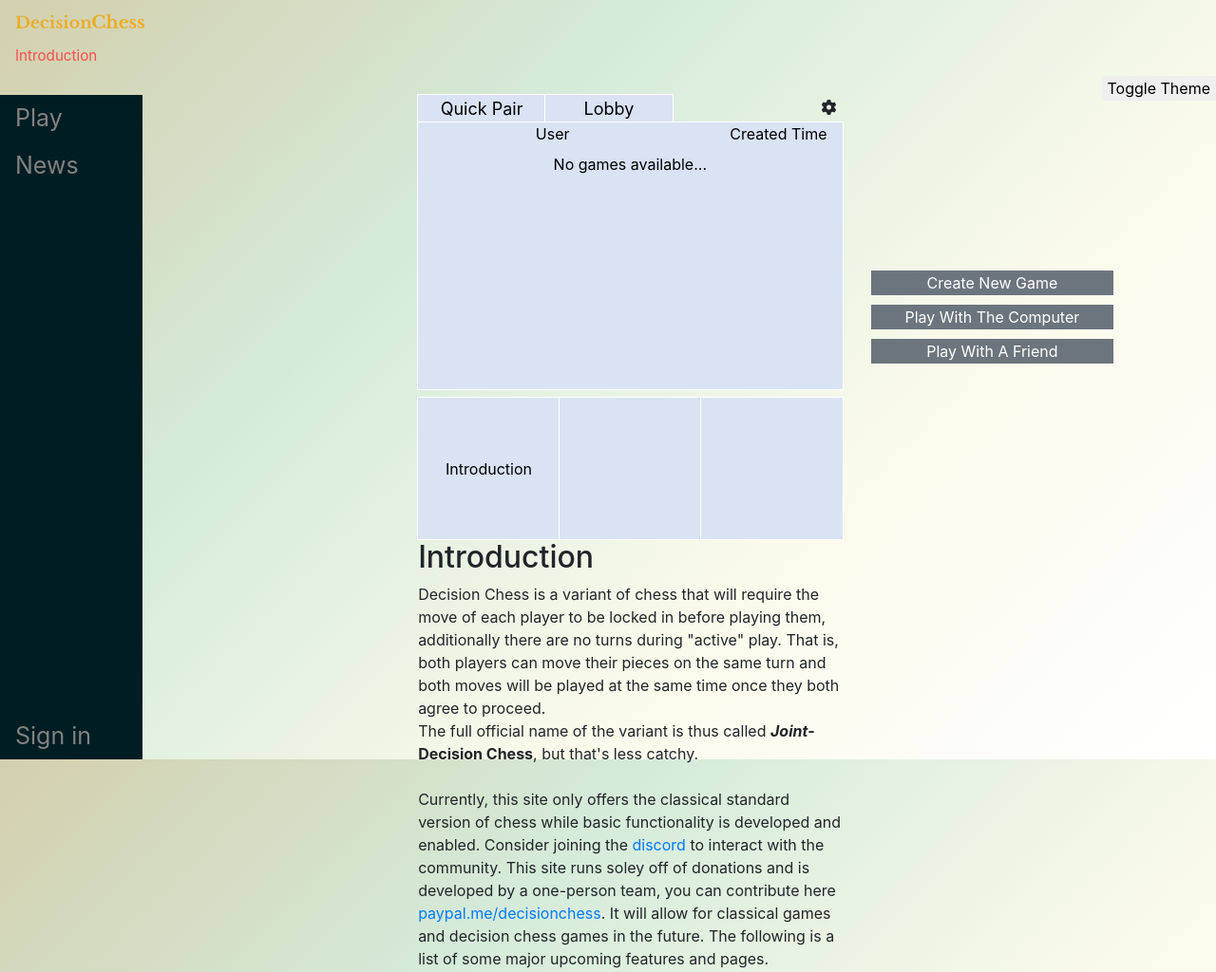
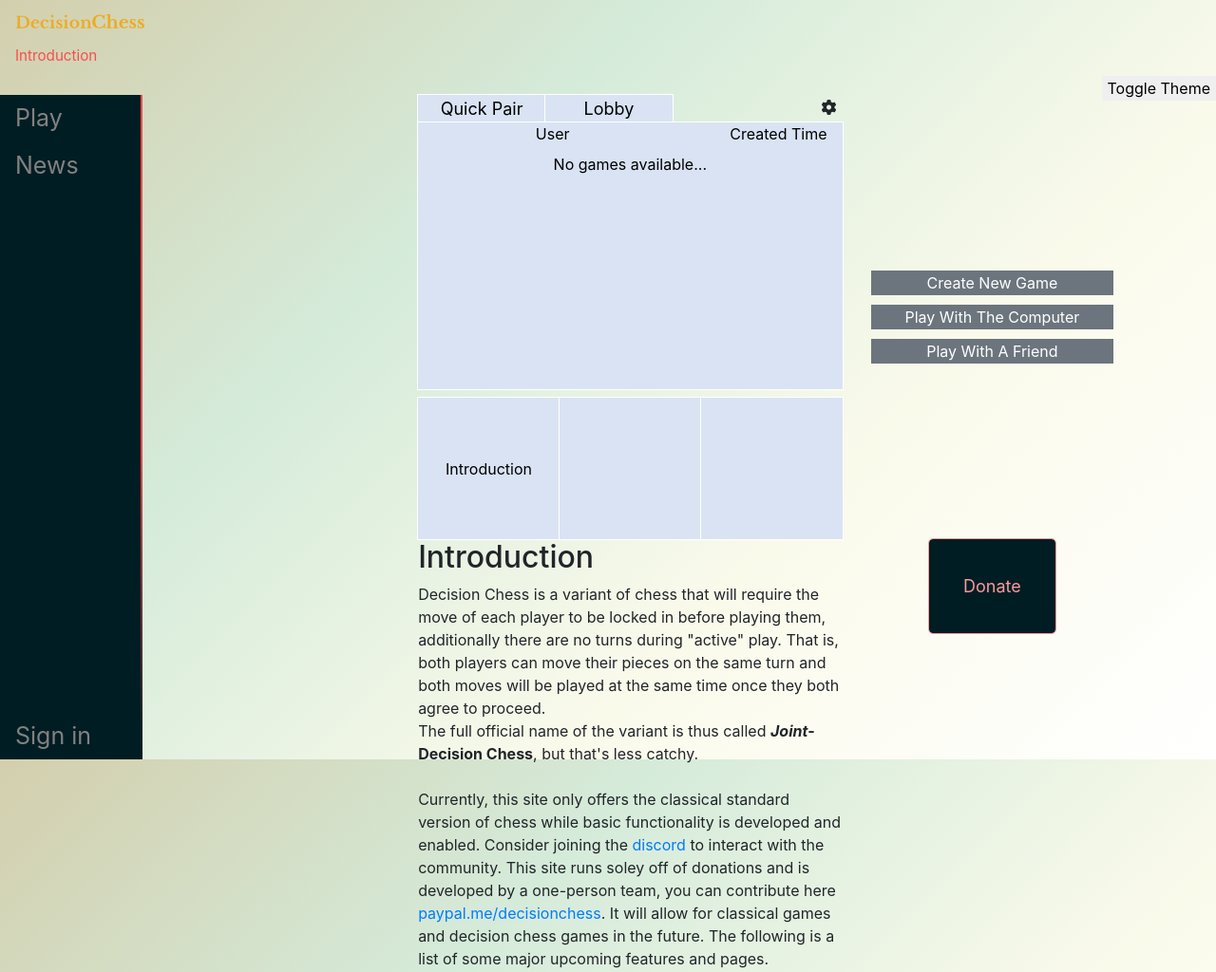
Before and after one commit to kjrelations/joint-decision-chess, a Django app: page / in a window 1280 px wide. Shown: the top 1024 px of the page at 95% size. Run offline with Django 4.2, Linux system fonts and the light colour scheme; data that the repository does not hold is empty; some libraries are stand-ins or nearby versions.

Commit message:
donation button and highlight

```diff
--- a/decisionchess/main/static/main/css/base.css
+++ b/decisionchess/main/static/main/css/base.css
@@ -98,6 +98,9 @@
     z-index: 2;
     bottom: 0;
     left: 0;
+    border-right: 2px solid;
+    border-image: linear-gradient(to bottom, var(--homebutton-decision) 50%, transparent 100%);
+    border-image-slice: 1;
     background-color: var(--sidenav-background);
     /* Overflow shouldn't be an issue */
     overflow: hidden;
@@ -227,6 +230,10 @@
     .sidenav {
         display: flex;
         height: 40px;
+        border-bottom: 2px solid;
+        border-image: linear-gradient(to right, var(--homebutton-decision) 50%, transparent 100%);
+        border-image-slice: 1;
+        border-right: none;
         width: calc(100% - 150px);
         top: 0;
         right: 0;
--- a/decisionchess/main/static/main/css/home.css
+++ b/decisionchess/main/static/main/css/home.css
@@ -253,6 +253,26 @@
     margin-top: 9px;
 }
 
+.donate {
+    display: block;
+    text-align: center;
+    border: none;
+    outline-style: solid;
+    outline-width: thin;
+    outline-color: var(--donate-highlight);
+    color: var(--donate-highlight);
+    background-color: var(--sidenav-background);
+    transition: color 0.3s ease, outline-color 0.3s ease, background-color 0.3s ease;
+    font-size: large;
+    padding: 2em;
+}
+
+.donate:hover {
+    text-decoration: none;
+    color: var(--block-text);
+    outline-color: var(--block-text);
+}
+
 body {
     background: linear-gradient(-45deg, var(--home-body-1), var(--home-body-2), var(--home-body-3), var(--home-body-4));
     background-size: 400% 400% !important;
--- a/decisionchess/main/static/main/css/site_themes/dark_theme.css
+++ b/decisionchess/main/static/main/css/site_themes/dark_theme.css
@@ -59,6 +59,7 @@
     --highlights-focus-outline: white;
     --highlights-hover-text: #f2a708;
     --highlights-hover-background: #917843;
+    --donate-highlight: rgb(248, 155, 155);
     --home-body-1: #000000;
     --home-body-2: #113027;
     --home-body-3: rgb(13, 13, 41);
--- a/decisionchess/main/static/main/css/site_themes/light_theme.css
+++ b/decisionchess/main/static/main/css/site_themes/light_theme.css
@@ -59,6 +59,7 @@
     --highlights-focus-outline: white;
     --highlights-hover-text: #805d14;
     --highlights-hover-background: #e7c477;
+    --donate-highlight: rgb(248, 155, 155);
     --home-body-1: #ffffff;
     --home-body-2: #FAFAEB;
     --home-body-3: #D5EBDA;
--- a/decisionchess/main/templates/main/home.html
+++ b/decisionchess/main/templates/main/home.html
@@ -265,6 +265,9 @@
             </div>
             <!-- Initial empty column -->
             <div class="col-1 col-hb-1 col-md-3">
+              <div class="row justify-content-center">
+                <a class="donate rounded align-self-center" href="https://paypal.me/decisionchess" target="_blank" rel="noopener noreferrer">Donate</a>
+              </div>
             </div>
         </div>
     </div>
--- a/decisionchess/main/views.py
+++ b/decisionchess/main/views.py
@@ -5,8 +5,6 @@
 from django.db.utils import IntegrityError
 from django.db.models import Q
 from django.utils import timezone
-from django.utils.http import urlsafe_base64_encode, urlsafe_base64_decode
-from django.utils.encoding import force_bytes
 from django.template.loader import render_to_string
 from django.contrib.auth.tokens import default_token_generator
 from django.core.mail import send_mail
```
